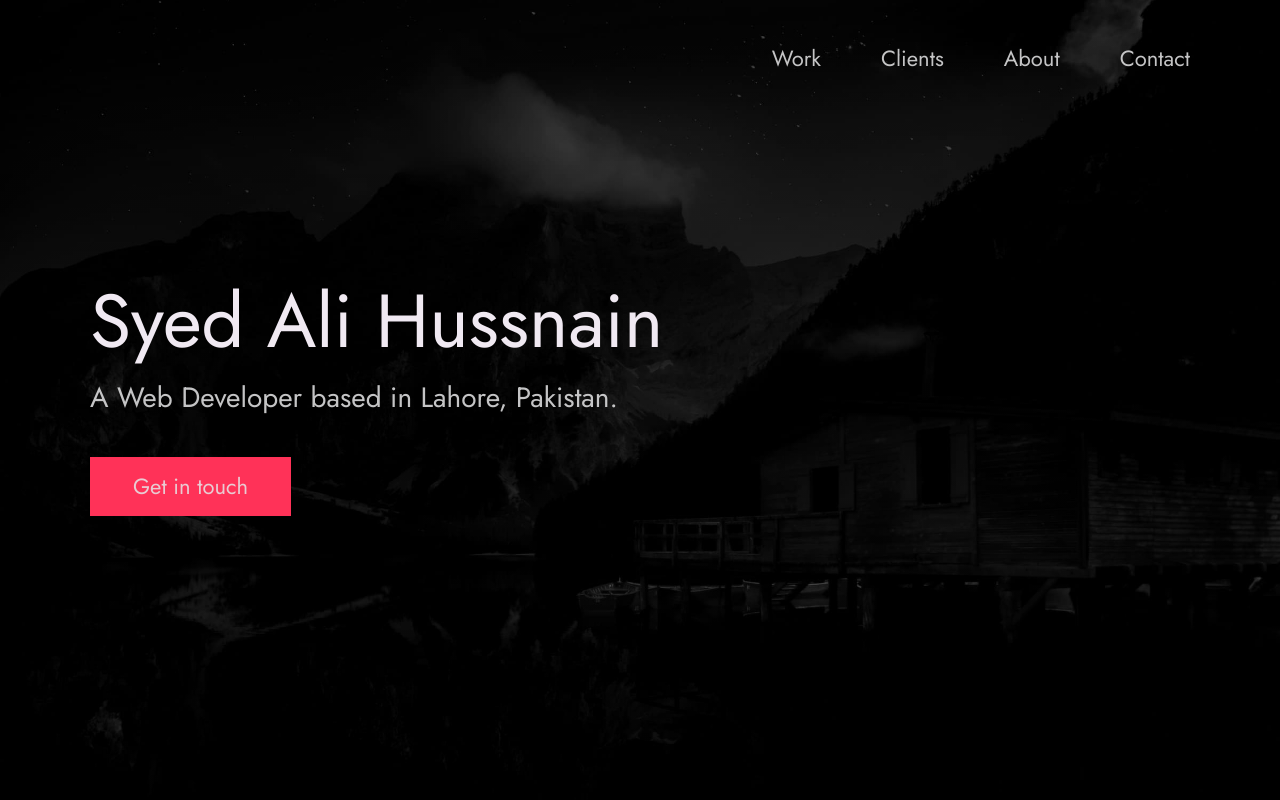
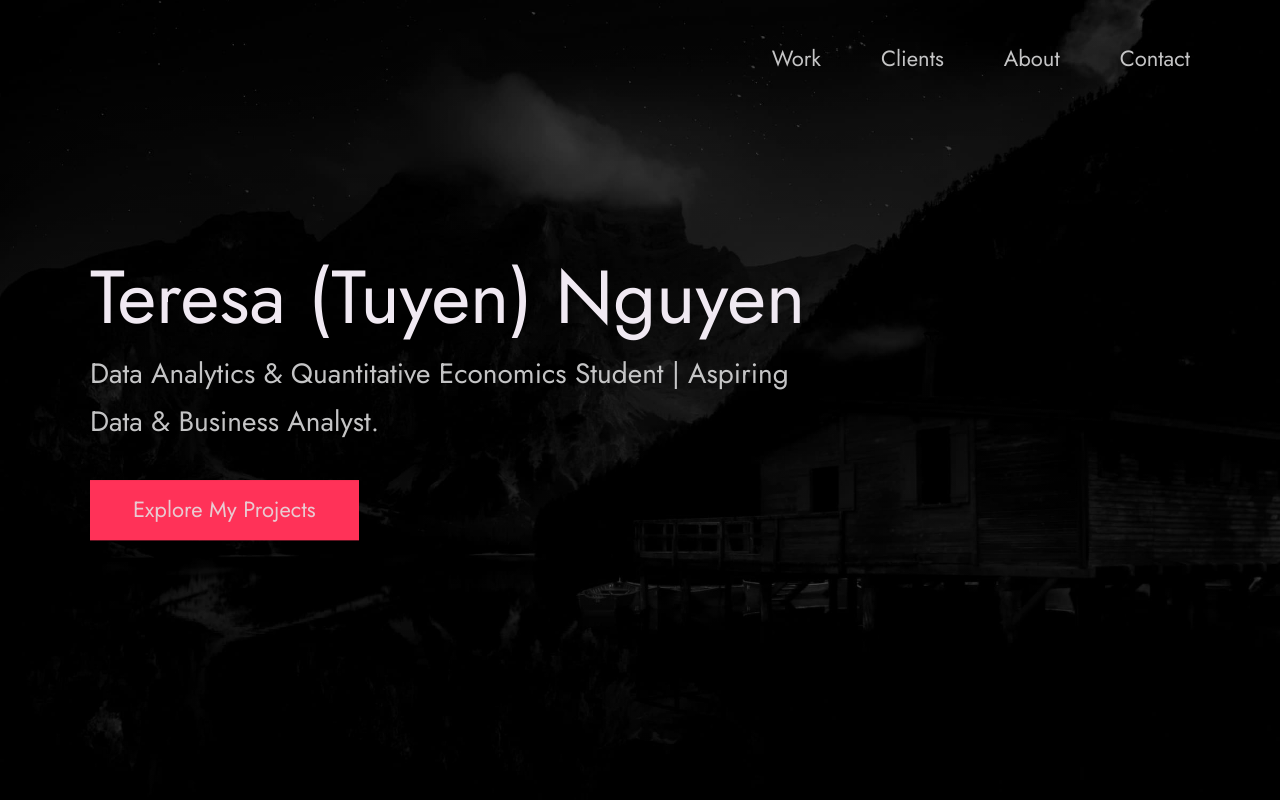
Before and after one commit to Teresang115/Teresang115.github.io, a plain HTML site: page index.html in a window 1280 px wide. Shown: the top 800 px of the page. Drawn offline with Linux system fonts and the light colour scheme.

Commit message:
Update index.html

```diff
--- a/index.html
+++ b/index.html
@@ -1,19 +1,3 @@
-<!--
-  Hello 😊.
-
-  This template is designed and developed by Nisar Hassan Naqvi
-  for anyone to use for free or customize the way they like.
-
-  Github Repo: https://github.com/nisarhassan12/portfolio-template/
-  My Website: https://nisar.dev
-
-  For business & inquires, contact me => syednisarhassan12@gmail.com
--->
-
-<!--
-  Follow the instructions written in comments to create your stunning portfolio
--->
-
 <!DOCTYPE html>
 <html lang="en">
 
@@ -24,12 +8,12 @@
 
   <!-- Put your site title here -->
   <title>
-    Syed Ali Hussnain | A Web Developer based in Lahore, Pakistan.
+    Teresa (Tuyen) Nguyen | Data & Business Analytics Portfolio.
   </title>
 
-  <meta name="description" content="Add small description of yourslef.">
+  <meta name="description" content="Teresa Nguyen's portfolio featuring data analytics, business intelligence, SQL, Python, Power BI, and business analytics projects.">
   <!-- Add some coding keywords below, Ex: (React, CSS etc) -->
-  <meta name="keywords" content="Put your name, skills and some coding keywords" />
+  <meta name="keywords" content="Teresa Nguyen, Data Analytics, Business Analytics, SQL, Python, Power BI, Tableau, Excel, Operations Analytics" />
   <link rel="stylesheet" href="index.css" />
 </head>
 
@@ -56,11 +40,11 @@
       <div class="header__text">
         <h1 class="heading-primary">
           <!-- Replace the following name with your name -->
-          <span>Syed Ali Hussnain</span>
+          <span>Teresa (Tuyen) Nguyen</span>
         </h1>
         <!-- Put a small paragraph about yourself -->
-        <p>A Web Developer based in Lahore, Pakistan.</p>
-        <a href="#contact" class="btn btn--pink">Get in touch</a>
+        <p>Data Analytics & Quantitative Economics Student | Aspiring Data & Business Analyst. </p>
+        <a href="#contact" class="btn btn--pink">Explore My Projects</a>
       </div>
     </div>
   </header>
```
